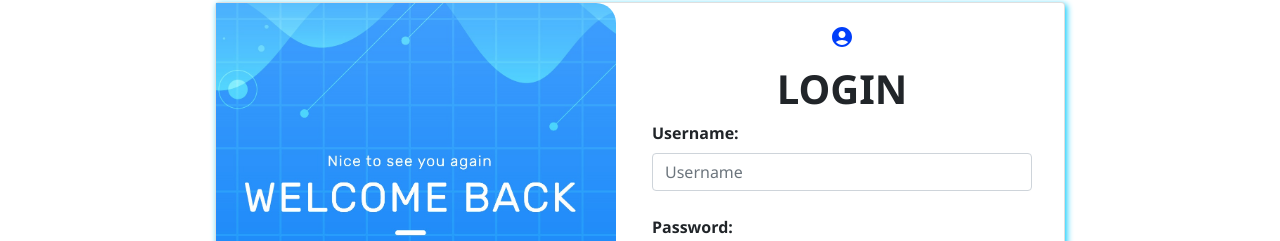
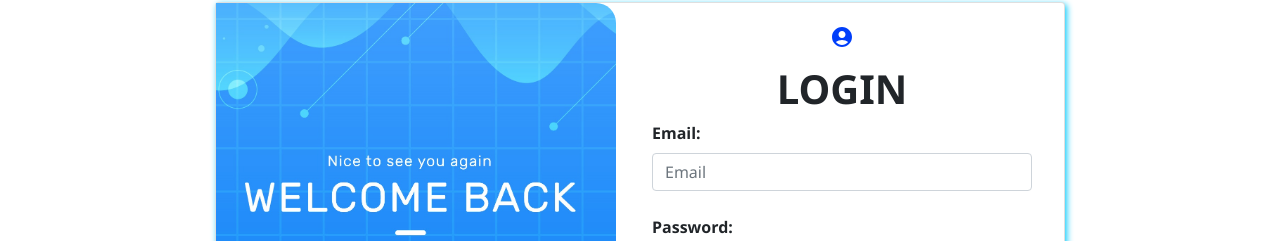
Before and after one commit to WAKJithmini/React-Login-Page, a React (Create React App) app: page / in a window 1280 px wide. Shown: the part 114-355 px from the top of the page. Built offline with nearby package versions, Linux system fonts and the light colour scheme.

Commit message:
rest api setup

```diff
--- a/src/App.js
+++ b/src/App.js
@@ -16,8 +16,7 @@ function App () {
 					</Routes>
 				</Container>
 			</main>
-
-		</Router>
+        </Router>
 	)
 }
 
--- a/src/Components/Home.js
+++ b/src/Components/Home.js
@@ -3,6 +3,8 @@ import { Link } from 'react-router-dom'
 import {  Button } from 'react-bootstrap'
 import { useSelector } from 'react-redux'
 import { selectUser } from '../Features/userSlice'
+
+import { useLocation } from 'react-router';
 
 const Home = () => {
     const user =useSelector(selectUser);
@@ -10,9 +12,12 @@ const Home = () => {
     const Logout =(state) => {
       state.user = null;
     }
+	const location = useLocation();
+  console.log(location);
+
 	return (
 		<div className="logout">
-      <h1>Welcome <span className='name'>{user.name}</span></h1>
+      <h1>Welcome <span className='email'>{location.state.email}</span></h1>
       <Link to='/'>
 				  <Button
 					  className=' loginButton'
--- a/src/Components/LoginForm.js
+++ b/src/Components/LoginForm.js
@@ -8,22 +8,21 @@ import loginImage from './Logo.jpg'
 import './login.css'
 import AccountCircleIcon from '@mui/icons-material/AccountCircle';
 import Validation from './Validation';
+import Axios from 'axios';
 
 function LoginForm( )  {
 
 	let navigate = useNavigate();
 
-	const adminUser={
-		name:'admin',
-		password:'password'
-	}
-	const [errors, setErrors] = useState("");
-    const [details, setDetails] = useState({
-		name:"",
+	const url = 'http://restapi.adequateshop.com/api/authaccount/login'
+
+	const [details, setDetails] = useState({
+		email:"",
 	    password:""
 	});
 
-	const dispatch = useDispatch();
+    const [errors, setErrors] = useState("");
+    const dispatch = useDispatch();
 
     const submitHandler = e =>{
         e.preventDefault();
@@ -34,8 +33,24 @@ function LoginForm( )  {
 			...details,
 			[e.target.name]: e.target.value,
 			loggedIn:true,
-		 }));
-    }
+		}));
+
+        Axios
+		.post(url, details)
+		.then(res=>{
+			console.log('Posting data',res);
+            setErrors(Validation(details));
+			if (details.email !== '' && details.password !== ''){
+				navigate('/home', {
+					state: {
+					  email: res.data.data.Name ,
+					}
+				  });
+				console.log('success');
+			}
+		}).catch(err =>console.log(err.res))
+
+    };
 
 	const handleChange =  (e) =>{
 		setDetails({
@@ -46,13 +61,6 @@ function LoginForm( )  {
 
     const Login =details =>{
         console.log(details);
-
-    if(details.name === adminUser.name && details.password === adminUser.password){
-		navigate("home/");
-		  }else{
-            console.log("details don't match");
-            setErrors("details don't match");
-         }
     }
 
 
@@ -70,17 +78,17 @@ function LoginForm( )  {
                            <Form className='form'  onSubmit={submitHandler}>
                            <p className='loginLogo'><AccountCircleIcon/></p>
                            <h1 className='loginTitle'><b>LOGIN</b></h1>
-                               <Form.Group controlId='name'>
-									<Form.Label className='loginLable'>Username:</Form.Label>
+                               <Form.Group controlId='email'>
+									<Form.Label className='loginLable'>Email:</Form.Label>
 									<Form.Control
-										className='loginInput'
-										type='name'
-                                        name='name'
-										placeholder='Username'
-										value={details.name}
+										className='email'
+										type='email'
+                                        name='email'
+										placeholder='Email'
+										value={details.email}
 										onChange={handleChange}
 									></Form.Control>
-									{errors.name && <p className="error">{errors.name}</p>}
+									{errors.email && <p className="error">{errors.email}</p>}
 								</Form.Group>
                                  <br/>
 								<Form.Group controlId='password'>
--- a/src/Components/Validation.js
+++ b/src/Components/Validation.js
@@ -1,22 +1,19 @@
-const adminUser={
-    name:'admin',
-    password:'password'
-}
+
 const Validation = (details) => {
     let errors={};
 
-    if(!details.name){
-        errors.name= 'Username cannot be empty';
+    if(!details.email){
+        errors.email= 'Email cannot be empty';
     }
-    if(details.name !== adminUser.name){
-        errors.name= 'Username is incorrect';
-    }
+   /* if(details.email !== ""){
+        errors.email= 'Username is incorrect';
+    }*/
     if(!details.password){
         errors.password='Password cannot be empty';
     }
-    if(details.password !== adminUser.password){
+  /*  if(details.password !== ""){
         errors.password= 'Password is incorrect';
-    }
+    }*/
     else if (details.password.length < 5){
         errors.password="password must be more than 5 characters";
     }
```
